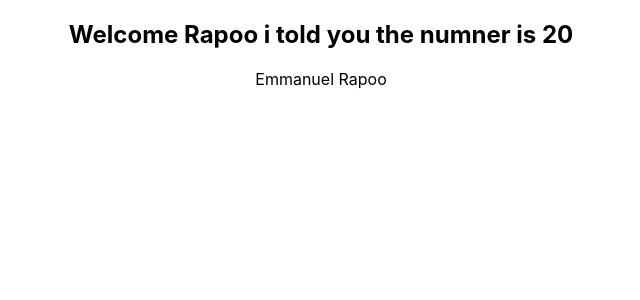
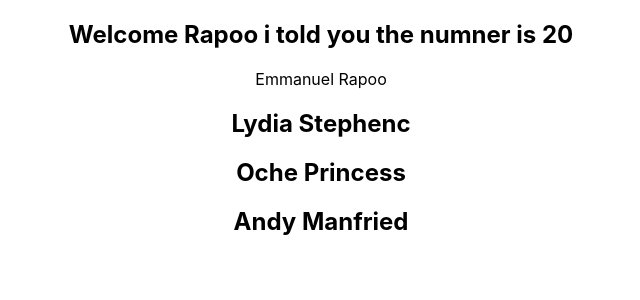
Before and after one commit to aniemmanuelrapoo/react-typescript-code, a React (Create React App) app: page / in a window 1280 px wide. Shown: the top 300 px of the page, without its empty margins (319-959 px from the left). Built offline with nearby package versions, Linux system fonts and the light colour scheme.

Commit message:
prop types

```diff
--- a/src/App.tsx
+++ b/src/App.tsx
@@ -1,16 +1,33 @@
 import './App.css';
 import Greet from './components/Greet';
 import Person from './components/Person';
+import PersonList from './components/PersonList';
 
 function App() {
   const personName ={
     first: 'Emmanuel',
     last: 'Rapoo'
   }
+
+  const nameList = [
+    {
+      first: 'Lydia',
+      last: 'Stephenc'
+    },
+    {
+      first: 'Oche',
+      last: 'Princess'
+    },
+    {
+      first: 'Andy',
+      last: 'Manfried'
+    },
+  ]
   return (
     <div className="App">
       <Greet name='Rapoo' messageCount={20} isLogin={true} />
       <Person name={personName} />
+      <PersonList names={nameList} />
     </div>
   );
 }
--- a/src/components/PersonList.tsx
+++ b/src/components/PersonList.tsx
@@ -1,8 +1,23 @@
 import React from 'react'
 
-const PersonList = () => {
+type nameListArray = {
+  names:{
+    first: string
+    last: string
+  }[]
+}
+
+const PersonList = ({names}: nameListArray) => {
   return (
-    <div>PersonList</div>
+    <div>
+      {
+        names.map(name => {
+          return(
+            <h2 key={name.first}>{name.first} {name.last}</h2>
+          )
+        })
+      }
+    </div>
   )
 }
 
```
